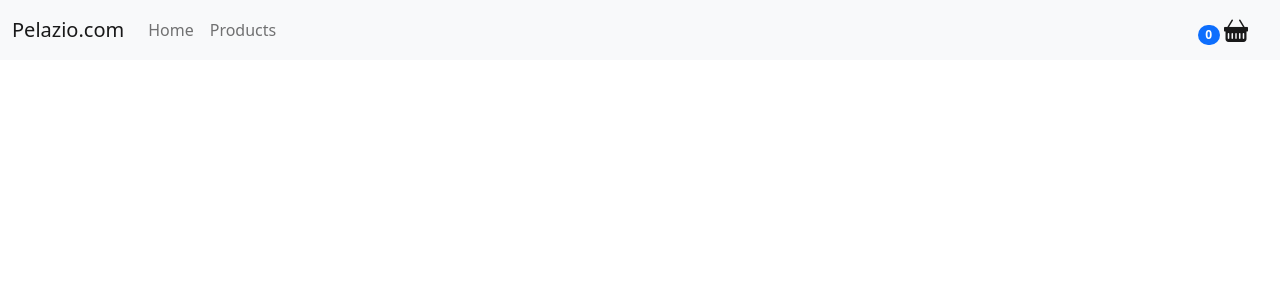
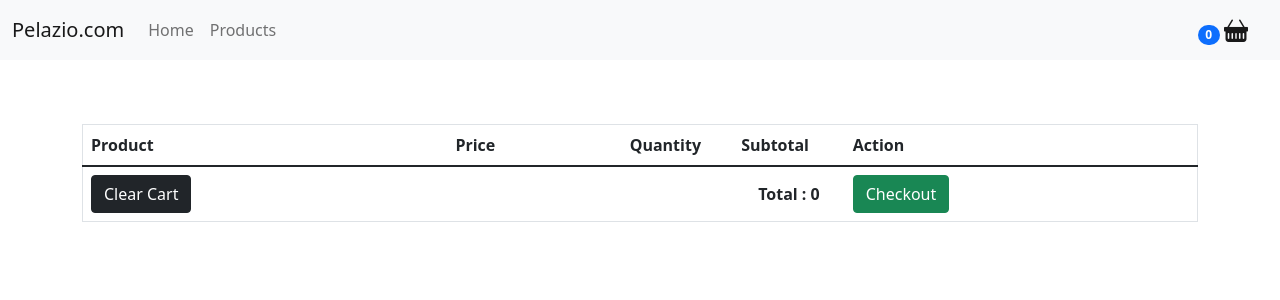
Before and after one commit to MardinEzatpana/shop-app, a React (Create React App) app: page /cart in a window 1280 px wide. Shown: the top 300 px of the page. Built offline with nearby package versions, Linux system fonts and the light colour scheme.

Commit message:
adding product to shopping cart

```diff
--- a/src/App.js
+++ b/src/App.js
@@ -3,6 +3,7 @@
 import Header from "./components/Header";
 import ProductContainer from "./pages/ProductContainer";
 import Home from "./pages/Home";
+import ShoppingCart from "./pages/ShoppingCart";
 
 const App = () => {
   return <>
@@ -11,6 +12,7 @@
    <Routes>
      <Route exact path="/" element={<Home/>} />
      <Route path="/products" element={<ProductContainer/>} />
+     <Route path="/cart" element={<ShoppingCart />} />
    </Routes>
    </BrowserRouter>
   </>;
--- a/src/pages/ProductContainer.js
+++ b/src/pages/ProductContainer.js
@@ -1,5 +1,6 @@
 import { useEffect } from "react";
 import { useSelector, useDispatch } from "react-redux"
+import { addToCart } from "../redux/cart/cartAction";
 import { fetchProducts } from "../redux/products/productAction"
 
 const ProductContainer = () => {
@@ -9,6 +10,10 @@
     useEffect(() => {
         dispatch(fetchProducts())
     }, [dispatch]);
+
+    const handleAddToCart = (product) => {
+        dispatch(addToCart(product))
+    }
 
     return (
         <>
@@ -27,7 +32,7 @@
                                 </p>
                             </div>
                             <div className="card-footer d-flex justify-content-between">
-                                <button  className="btn btn-sm btn-outline-success">
+                                <button onClick={() => handleAddToCart(product)}  className="btn btn-sm btn-outline-success">
                                     Add to cart
                                 </button>
                                 <span>{product.price}</span>
--- /dev/null
+++ b/src/pages/ShoppingCart.js
@@ -0,0 +1,79 @@
+import { useSelector } from "react-redux";
+
+const ShoppingCart = () => {
+    const { cart } = useSelector((state => state.shoppingCart));
+
+    return (
+        <div className="container">
+            <div className="row mt-5">
+                <div className="col-lg-12 pl-3 pt-3">
+                    <table className="table table-hover border bg-white">
+                        <thead>
+                            <tr>
+                                <th>Product</th>
+                                <th>Price</th>
+                                <th style={{ width: '10%' }}>Quantity</th>
+                                <th>Subtotal</th>
+                                <th>Action</th>
+                            </tr>
+                        </thead>
+                        <tbody>
+                            {cart && cart.map(product => (
+                                <tr>
+                                    <td className="align-middle">
+                                        <div className="row">
+                                            <div className="col-lg-2">
+                                                <img
+                                                    src={product.image}
+                                                    alt="..."
+                                                    className="img-fluid"
+                                                />
+                                            </div>
+                                            <div className="col-lg-10">
+                                                <h6> {product.title} </h6>
+                                                <p> {product.description} </p>
+                                            </div>
+                                        </div>
+                                    </td>
+                                    <td className="align-middle ">{product.price}</td>
+                                    <td className="align-middle">
+                                        <button className="btn btn-sm btn-dark me-2">
+                                            +
+                                        </button>
+                                        <span>{product.qty}</span>
+                                        <button className="btn btn-sm btn-dark ms-2">
+                                            -
+                                        </button>
+                                    </td>
+                                    <td className="align-middle">{product.price * product.qty}</td>
+                                    <td className="align-middle" style={{ width: '10%' }}>
+                                        <button className="btn btn-danger btn-sm">delete</button>
+                                    </td>
+                                </tr>
+                            ))}
+                        </tbody>
+                        <tfoot>
+                            <tr>
+                                <td>
+                                    <a href="/" className="btn btn-dark">Clear Cart</a>
+                                </td>
+                                <td colspan="1" className="hidden-xs"></td>
+                                <td colspan="1" className="hidden-xs"></td>
+                                <td className="hidden-xs text-center" style={{ width: '10%' }}>
+                                    <strong >Total : { cart.reduce((total, product) => {
+                                        return total + product.price * product.qty
+                                    }, 0) }</strong>
+                                </td>
+                                <td>
+                                    <a href="/" className="btn btn-success btn-block">Checkout</a>
+                                </td>
+                            </tr>
+                        </tfoot>
+                    </table>
+                </div>
+            </div>
+        </div>
+    )
+}
+
+export default ShoppingCart;
--- /dev/null
+++ b/src/redux/cart/cartAction.js
@@ -0,0 +1,6 @@
+export const addToCart = (product) => {
+    return {
+        type: 'ADD_TO_CART',
+        payload: product
+    }
+}
--- /dev/null
+++ b/src/redux/cart/cartReducer.js
@@ -0,0 +1,25 @@
+const initialState = {
+  cart: [],
+};
+
+const cartReducer = (state = initialState, action) => {
+  switch (action.type) {
+    case "ADD_TO_CART":
+      const hasProduct = state.cart.find((p) => p.id === action.payload.id)
+        ? true
+        : false;
+      state.cart = hasProduct
+        ? state.cart.map((p) =>
+            p.id === action.payload.id ? { ...p, qty: p.qty + 1 } : p
+          )
+        : [...state.cart, { ...action.payload, qty: 1 }];
+      return {
+        ...state,
+        cart: state.cart,
+      };
+    default:
+      return state;
+  }
+};
+
+export default cartReducer;
--- a/src/redux/products/productReducer.js
+++ b/src/redux/products/productReducer.js
@@ -6,7 +6,7 @@
     error: null
 }
 
-const reducer = (state = initialState, action) => {
+const productReducer = (state = initialState, action) => {
     switch (action.type) {
         case 'SET_PRODUCTS':
             return {
@@ -28,4 +28,4 @@
     }
 }
 
-export default reducer;
+export default productReducer;
--- a/src/redux/rootReducer.js
+++ b/src/redux/rootReducer.js
@@ -1,8 +1,10 @@
 import { combineReducers } from "redux";
+import cartReducer from "./cart/cartReducer";
 import productReducer from "./products/productReducer"
 
 const rootReducer = combineReducers({
-    product: productReducer
+    product: productReducer,
+    shoppingCart: cartReducer
 });
 
 export default rootReducer;
```
